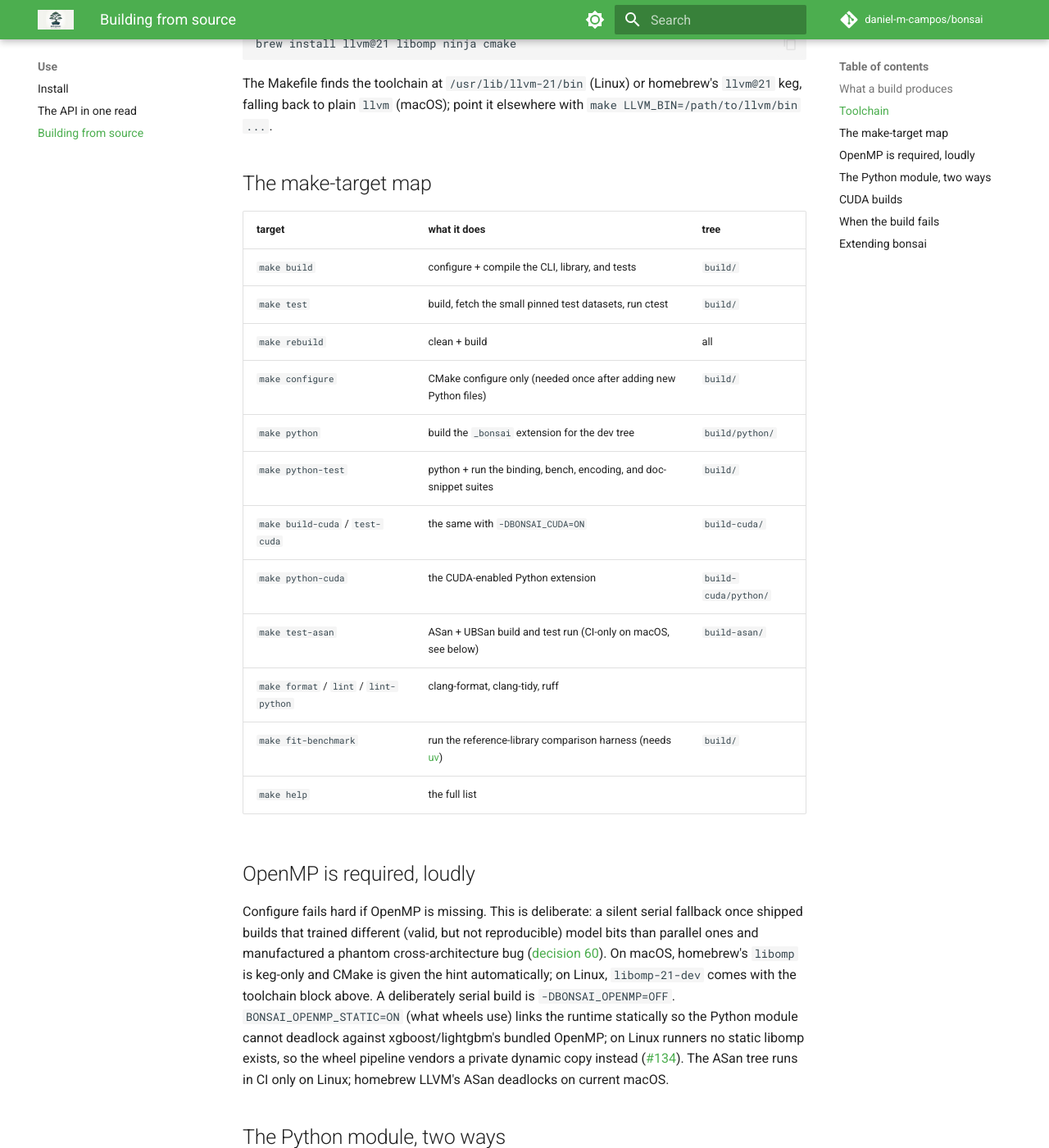
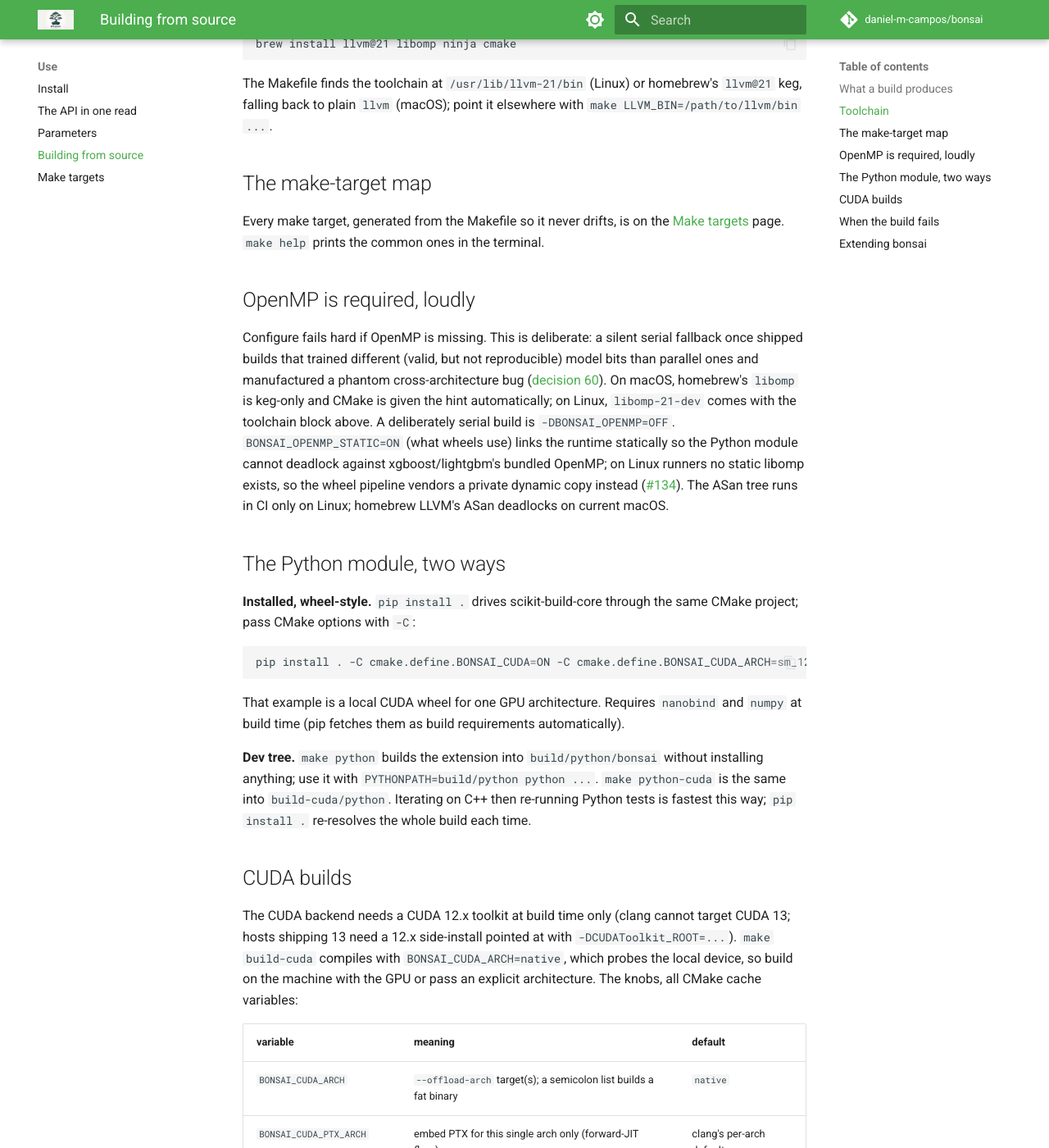
Before and after one commit to daniel-m-campos/bonsai, an MkDocs documentation site: the page built from docs/use/building.md, in a window 1280 px wide and 1400 px high, scrolled down 1326 px. Shown: the whole window at 82% size. Built offline with MkDocs 1.6.1 and Material for MkDocs 9.7.7, drawn with Linux system fonts in a browser that asks for light colours; comment, search, counter and statistics services are not loaded; some of the changed text lies outside the part shown.

Commit message:
build,ci,docs: wire both reference generators into the repo
Makefile: add a `## description` to every public target (the make-map data
source) and a params-json target that re-extracts the parameters JSON from
the built CLI and rerenders the page. building.md: drop the hand-written
make-target table for a link to the generated page. mkdocs: add Parameters
and Make targets to the Use nav. pyproject: exempt both generators from E501
(their one-line paragraphs must not hard-wrap). CI: run both --check steps in
the python job beside render_results.py, stdlib-only, no C++ build.

Claude-Session: https://claude.ai/code/session_01SfgWZ7ftZV7aJJh87NXR72

```diff
--- a/docs/use/building.md
+++ b/docs/use/building.md
@@ -38,20 +38,7 @@ The Makefile finds the toolchain at `/usr/lib/llvm-21/bin` (Linux) or homebrew's
 
 ## The make-target map
 
-| target | what it does | tree |
-|---|---|---|
-| `make build` | configure + compile the CLI, library, and tests | `build/` |
-| `make test` | build, fetch the small pinned test datasets, run ctest | `build/` |
-| `make rebuild` | clean + build | all |
-| `make configure` | CMake configure only (needed once after adding new Python files) | `build/` |
-| `make python` | build the `_bonsai` extension for the dev tree | `build/python/` |
-| `make python-test` | python + run the binding, bench, encoding, and doc-snippet suites | `build/` |
-| `make build-cuda` / `test-cuda` | the same with `-DBONSAI_CUDA=ON` | `build-cuda/` |
-| `make python-cuda` | the CUDA-enabled Python extension | `build-cuda/python/` |
-| `make test-asan` | ASan + UBSan build and test run (CI-only on macOS, see below) | `build-asan/` |
-| `make format` / `lint` / `lint-python` | clang-format, clang-tidy, ruff | |
-| `make fit-benchmark` | run the reference-library comparison harness (needs [uv](https://docs.astral.sh/uv/)) | `build/` |
-| `make help` | the full list | |
+Every make target, generated from the Makefile so it never drifts, is on the [Make targets](make-map.md) page. `make help` prints the common ones in the terminal.
 
 ## OpenMP is required, loudly
 
--- a/mkdocs.yml
+++ b/mkdocs.yml
@@ -111,7 +111,9 @@ nav:
   - Use:
       - Install: use/install.md
       - The API in one read: use/api-tour.md
+      - Parameters: use/parameters.md
       - Building from source: use/building.md
+      - Make targets: use/make-map.md
   - Results:
       - Overview: method/README.md
       - The results: method/results.md
--- a/pyproject.toml
+++ b/pyproject.toml
@@ -66,3 +66,6 @@ ignore = ["RUF001", "RUF002", "RUF003"]
 # Template strings ARE the generated page's one-line markdown paragraphs;
 # wrapping them would hard-wrap the rendered prose.
 "scripts/render_results.py" = ["E501"]
+# Same reason: the effect lines and page headers are one-line paragraphs.
+"scripts/render_params.py" = ["E501"]
+"scripts/render_make_map.py" = ["E501"]
```
Also changed, not shown: 2 other files.
